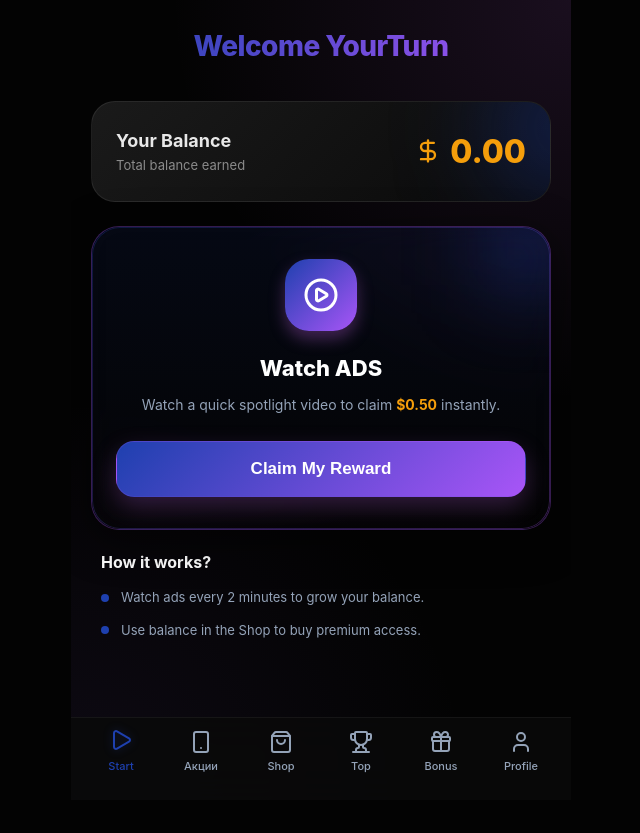
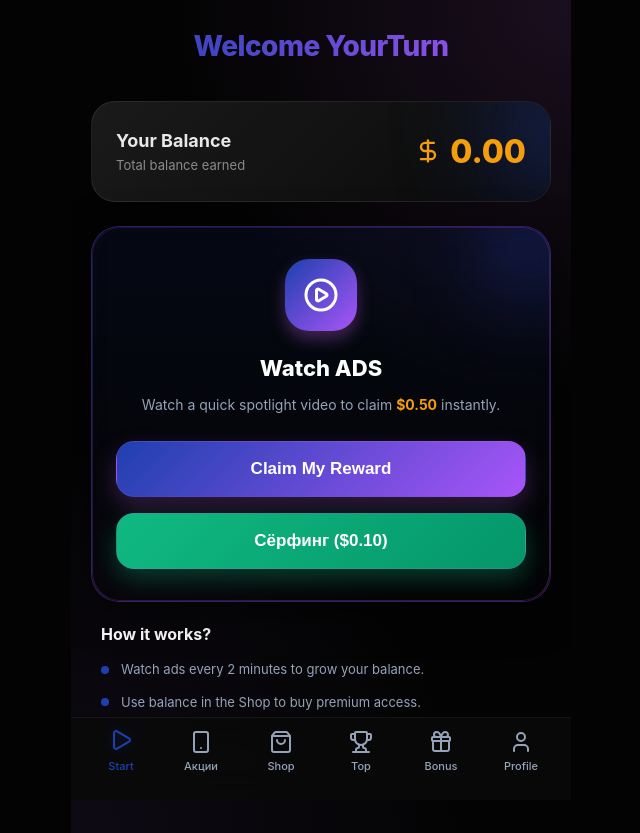
Before and after one commit to NTIVI/tg_web_app_black, a React (Vite) app in the folder frontend/: page / in a window 1280 px wide. Shown: the whole page, without its empty margins (319-959 px from the left). Before the commit the page ends 800 px from the top, so only its background shows below. Built offline with nearby package versions, Linux system fonts and the light colour scheme; no server answers.

Commit message:
feat: setup surfing ad functionality and cooldown, make original button dummy

```diff
--- a/frontend/src/pages/Start.tsx
+++ b/frontend/src/pages/Start.tsx
@@ -12,6 +12,7 @@ const Start = ({ userId, balance, setBalance }: StartProps) => {
   const [adState, setAdState] = useState<'idle' | 'loading' | 'watching' | 'done'>('idle');
   const [adMessage, setAdMessage] = useState('');
   const [cooldownTime, setCooldownTime] = useState(0);
+  const [surfCooldownTime, setSurfCooldownTime] = useState(0);
   const [countdown, setCountdown] = useState(0);
   const countdownRef = useRef<any>(null);
 
@@ -21,6 +22,11 @@ const Start = ({ userId, balance, setBalance }: StartProps) => {
     if (lastWatch) {
       const diff = 30 - Math.floor((Date.now() - parseInt(lastWatch)) / 1000);
       if (diff > 0) setCooldownTime(diff);
+    }
+    const lastSurf = localStorage.getItem('last_surf_watch');
+    if (lastSurf) {
+      const diff = 10 - Math.floor((Date.now() - parseInt(lastSurf)) / 1000);
+      if (diff > 0) setSurfCooldownTime(diff);
     }
   }, []);
 
@@ -35,6 +41,17 @@ const Start = ({ userId, balance, setBalance }: StartProps) => {
     }, 1000);
     return () => clearInterval(t);
   }, [cooldownTime]);
+
+  useEffect(() => {
+    if (surfCooldownTime <= 0) return;
+    const t = setInterval(() => {
+      setSurfCooldownTime(prev => {
+        if (prev <= 1) { clearInterval(t); return 0; }
+        return prev - 1;
+      });
+    }, 1000);
+    return () => clearInterval(t);
+  }, [surfCooldownTime]);
 
   // Load zone ID from settings (kept for admin reference, Adsgram uses hardcoded block ID)
   useEffect(() => {
@@ -93,6 +110,37 @@ const Start = ({ userId, balance, setBalance }: StartProps) => {
         await claimReward();
       }
     }, 1000);
+  };
+
+  const handleSurfAd = async () => {
+    if (!userId) { setAdMessage('Please log in first.'); return; }
+    if (surfCooldownTime > 0) return;
+
+    // Open link
+    if (window.Telegram?.WebApp && window.Telegram.WebApp.openLink) {
+        window.Telegram.WebApp.openLink('https://publishers.richads.com/secure/direct-link', { try_instant_view: false });
+    } else {
+        window.open('https://publishers.richads.com/secure/direct-link', '_blank');
+    }
+
+    try {
+      const res = await fetch(`${API_URL}/surf-ad`, {
+        method: 'POST',
+        headers: { 'Content-Type': 'application/json' },
+        body: JSON.stringify({ telegramId: userId }),
+      });
+      const data = await res.json();
+      if (data.success) {
+        setBalance(data.newBalance);
+        setAdMessage('✅ Сёрфинг пройден! +$0.10');
+        localStorage.setItem('last_surf_watch', Date.now().toString());
+        setSurfCooldownTime(10);
+      } else {
+        setAdMessage(data.error?.includes('Cooldown') ? '⏰ Подождите перед следующим сёрфингом.' : '❌ Ошибка начисления.');
+      }
+    } catch {
+      setAdMessage('❌ Network error.');
+    }
   };
 
   return (
@@ -211,17 +259,31 @@ const Start = ({ userId, balance, setBalance }: StartProps) => {
 
               <button
                 className="btn-primary"
-                disabled={cooldownTime > 0}
                 style={{
                   width: '100%', height: '56px', fontSize: '17px', fontWeight: '700',
                   borderRadius: '18px',
-                  boxShadow: cooldownTime > 0 ? 'none' : '0 10px 25px rgba(157, 80, 187, 0.3)'
+                  boxShadow: '0 10px 25px rgba(157, 80, 187, 0.3)',
+                  marginBottom: '16px'
                 }}
-                onClick={handleWatchAd}
+                onClick={() => {}}
               >
-                {cooldownTime > 0
-                  ? `Next reward in ${Math.floor(cooldownTime / 60)}:${(cooldownTime % 60).toString().padStart(2, '0')}`
-                  : 'Claim My Reward'}
+                Claim My Reward
+              </button>
+
+              <button
+                className="btn-primary"
+                disabled={surfCooldownTime > 0}
+                style={{
+                  width: '100%', height: '56px', fontSize: '17px', fontWeight: '700',
+                  borderRadius: '18px',
+                  background: 'linear-gradient(135deg, #10b981, #059669)',
+                  boxShadow: surfCooldownTime > 0 ? 'none' : '0 10px 25px rgba(16, 185, 129, 0.3)'
+                }}
+                onClick={handleSurfAd}
+              >
+                {surfCooldownTime > 0
+                  ? `Сёрфинг ${Math.floor(surfCooldownTime / 60)}:${(surfCooldownTime % 60).toString().padStart(2, '0')}`
+                  : 'Сёрфинг ($0.10)'}
               </button>
             </div>
           )}
```
Also changed, not shown: 2 other files (tests, documents, lock files or other folders).
